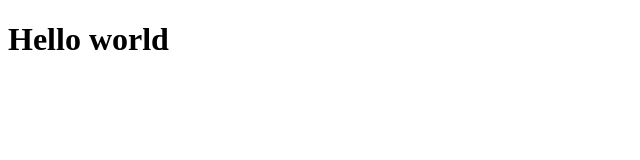
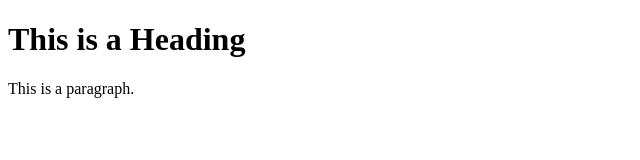
Before and after one commit to ldbi/shareware, a plain HTML site: page index.html in a window 1280 px wide. Shown: the whole page, without its empty margins (0-640 px from the left). Drawn offline with Linux system fonts and the light colour scheme.

Commit message:
Update index.html

```diff
--- a/index.html
+++ b/index.html
@@ -1,11 +1,12 @@
 <!DOCTYPE html>
 <html>
 <head>
-<title>Hello world!</title>
+<title>Page Title</title>
 </head>
 <body>
 
-  <h1>Hello world</h1>
+<h1>This is a Heading</h1>
+<p>This is a paragraph.</p>
 
 </body>
 </html>
```
